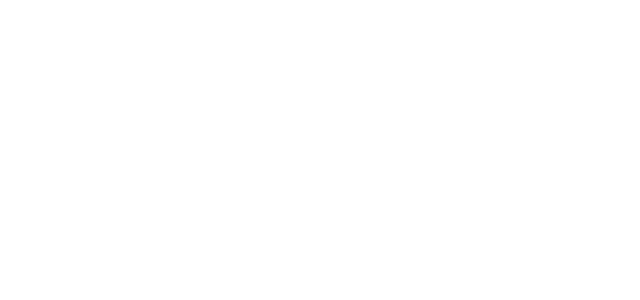
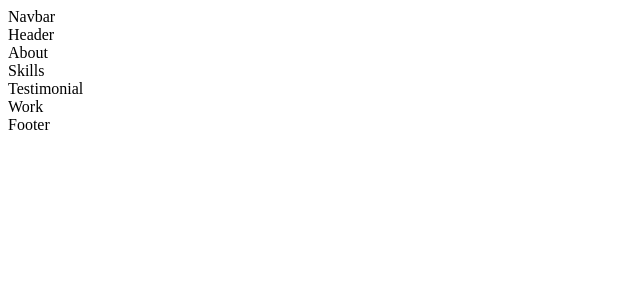
Before and after one commit to dhaivat28/dhaivat28.github.io, a React (Create React App) app: page / in a window 1280 px wide. Shown: the top 300 px of the page, without its empty margins (0-640 px from the left). Built offline with nearby package versions, Linux system fonts and the light colour scheme.

Commit message:
Added container components

```diff
--- a/src/App.js
+++ b/src/App.js
@@ -1,7 +1,27 @@
+import React from "react";
 import "./App.css";
+import {
+  Header,
+  About,
+  Footer,
+  Skills,
+  Testimonial,
+  Work,
+  Navbar,
+} from "./container";
 
-function App() {
-  return <div className="App"></div>;
-}
+const App = () => {
+  return (
+    <div>
+      <Navbar />
+      <Header />
+      <About />
+      <Skills />
+      <Testimonial />
+      <Work />
+      <Footer />
+    </div>
+  );
+};
 
 export default App;
--- /dev/null
+++ b/src/container/About/About.jsx
@@ -0,0 +1,7 @@
+import React from "react";
+
+const About = () => {
+  return <div>About</div>;
+};
+
+export default About;
--- /dev/null
+++ b/src/container/Footer/Footer.jsx
@@ -0,0 +1,7 @@
+import React from "react";
+
+const Footer = () => {
+  return <div>Footer</div>;
+};
+
+export default Footer;
--- /dev/null
+++ b/src/container/Header/Header.jsx
@@ -0,0 +1,7 @@
+import React from "react";
+
+const Header = () => {
+  return <div>Header</div>;
+};
+
+export default Header;
--- /dev/null
+++ b/src/container/Navbar/Navbar.jsx
@@ -0,0 +1,7 @@
+import React from "react";
+
+const Navbar = () => {
+  return <div>Navbar</div>;
+};
+
+export default Navbar;
--- /dev/null
+++ b/src/container/Skills/Skills.jsx
@@ -0,0 +1,7 @@
+import React from "react";
+
+const Skills = () => {
+  return <div>Skills</div>;
+};
+
+export default Skills;
--- /dev/null
+++ b/src/container/Testimonial/Testimonial.jsx
@@ -0,0 +1,7 @@
+import React from "react";
+
+const Testimonial = () => {
+  return <div>Testimonial</div>;
+};
+
+export default Testimonial;
--- /dev/null
+++ b/src/container/Work/Work.jsx
@@ -0,0 +1,7 @@
+import React from "react";
+
+const Work = () => {
+  return <div>Work</div>;
+};
+
+export default Work;
--- /dev/null
+++ b/src/container/index.js
@@ -0,0 +1,7 @@
+export { default as Header } from "./Header/Header";
+export { default as About } from "./About/About";
+export { default as Skills } from "./Skills/Skills";
+export { default as Testimonial } from "./Testimonial/Testimonial";
+export { default as Work } from "./Work/Work";
+export { default as Footer } from "./Footer/Footer";
+export { default as Navbar } from "./Navbar/Navbar";
```
